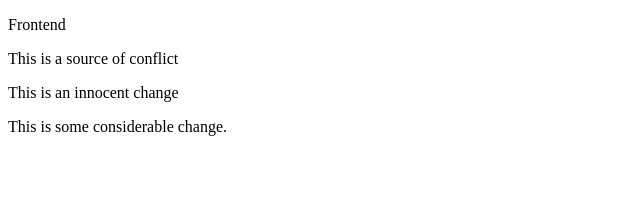
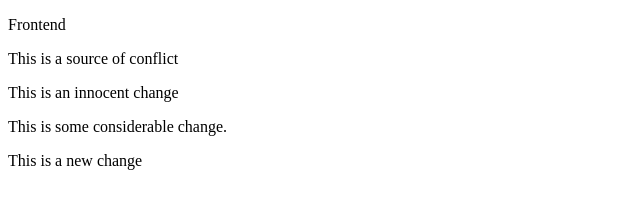
Before and after one commit to zinotrust/vscodepush, a plain HTML site: page index.html in a window 1280 px wide. Shown: the whole page, without its empty margins (0-640 px from the left). Drawn offline with Linux system fonts and the light colour scheme.

Commit message:
The second commit

```diff
--- a/index.html
+++ b/index.html
@@ -15,5 +15,7 @@
     considerable
     change.
 
+    <p>This is a new change</p>
+
 </body>
 </html>
```
